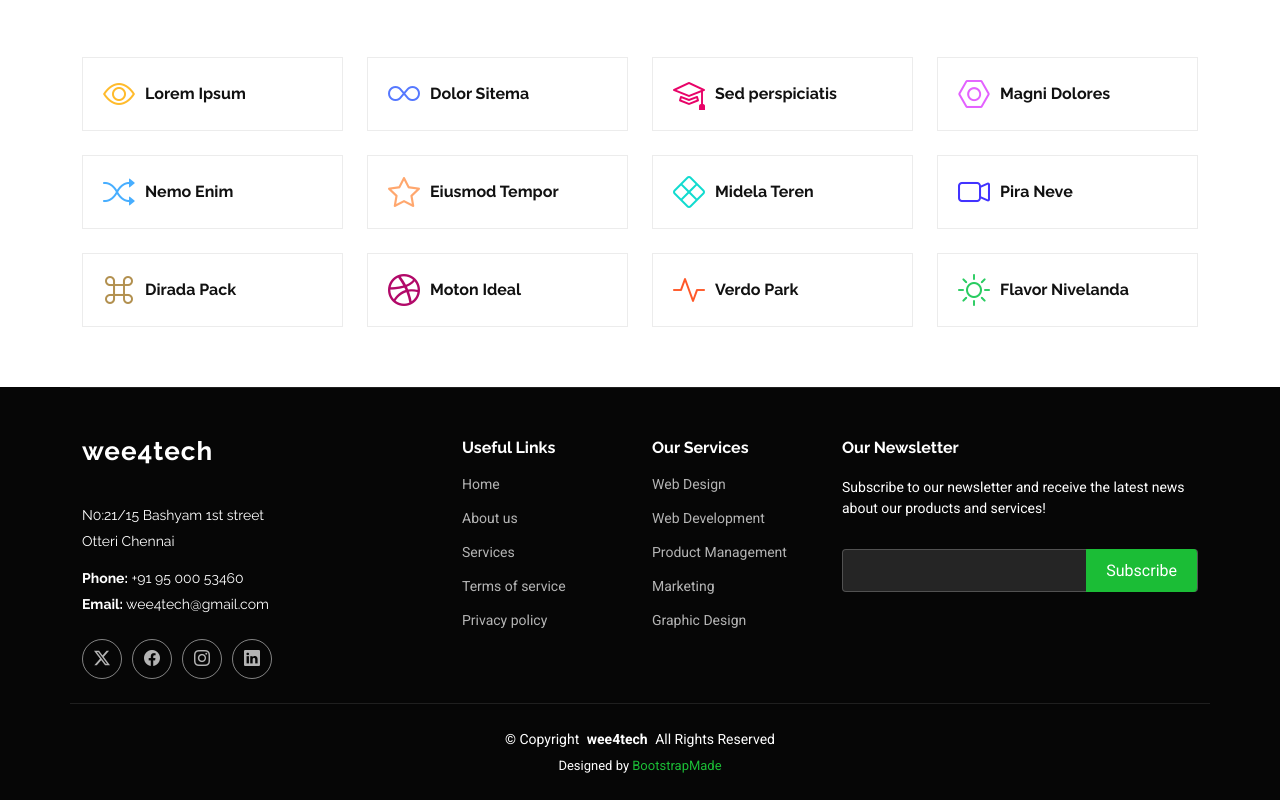
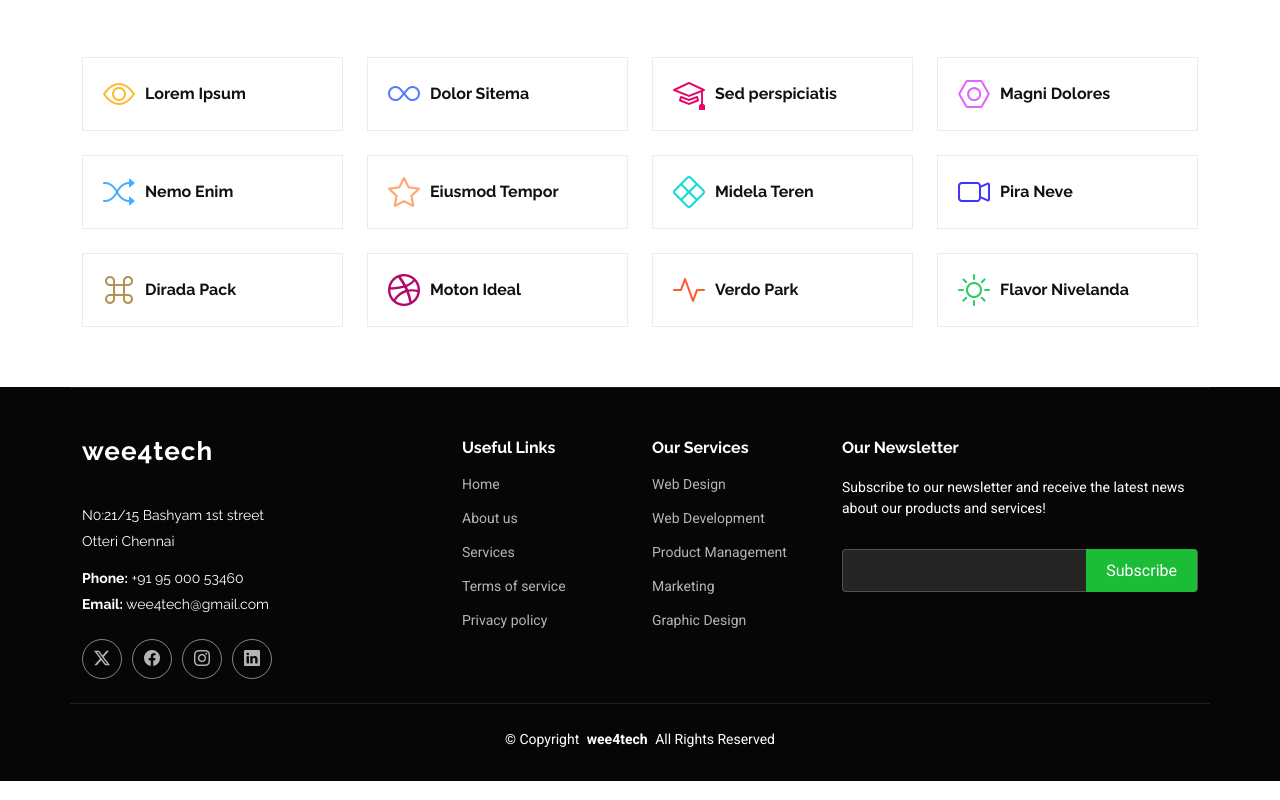
Before and after one commit to Wee4tech/wee4tech, a plain HTML site: page services.html in a window 1280 px wide. Shown: the part 1321-2121 px from the top of the page. Drawn offline with nearby package versions, Linux system fonts and the light colour scheme.

Commit message:
Update services.html

```diff
--- a/services.html
+++ b/services.html
@@ -374,8 +374,6 @@
         <!-- All the links in the footer should remain intact. -->
         <!-- You can delete the links only if you've purchased the pro version. -->
         <!-- Licensing information: https://bootstrapmade.com/license/ -->
-        <!-- Purchase the pro version with working PHP/AJAX contact form: [buy-url] -->
-        Designed by <a href="https://bootstrapmade.com/">BootstrapMade</a>
       </div>
     </div>
 
```
